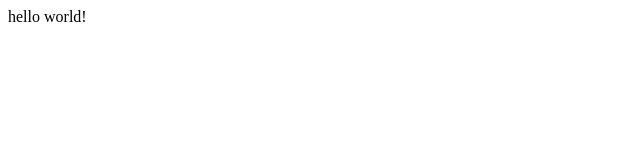
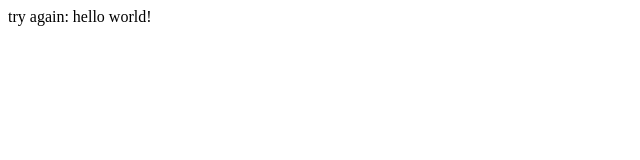
Before and after one commit to lfendy/lfendy.github.com, a plain HTML site: page index.html in a window 1280 px wide. Shown: the whole page, without its empty margins (0-640 px from the left). Drawn offline with Linux system fonts and the light colour scheme.

Commit message:
2nd commit

```diff
--- a/index.html
+++ b/index.html
@@ -1,5 +1,5 @@
 <HTML>
 <body>
-hello world!
+try again: hello world!
 </body>
 </HTML>
```
